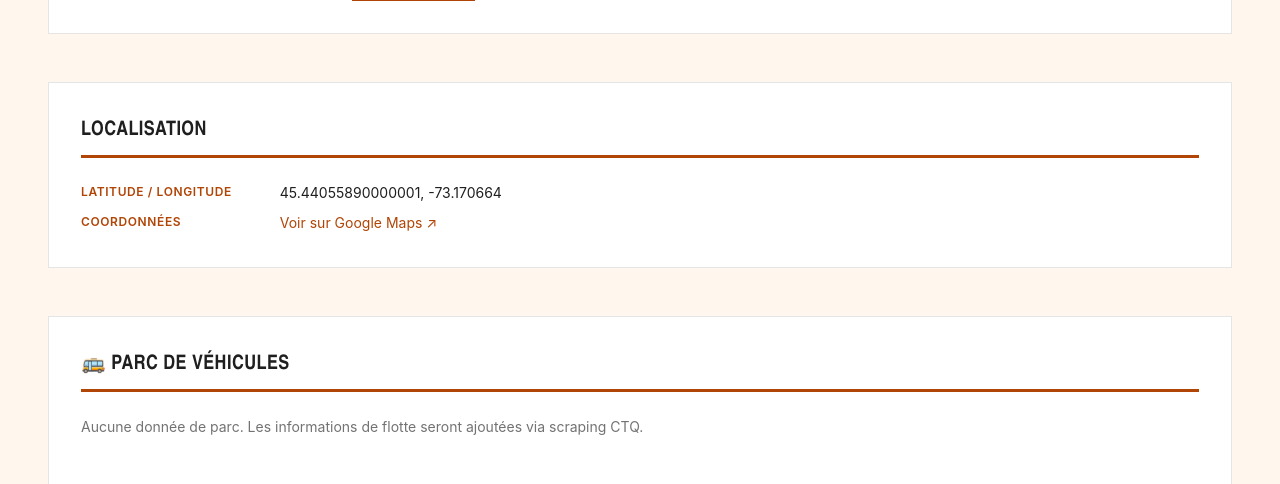
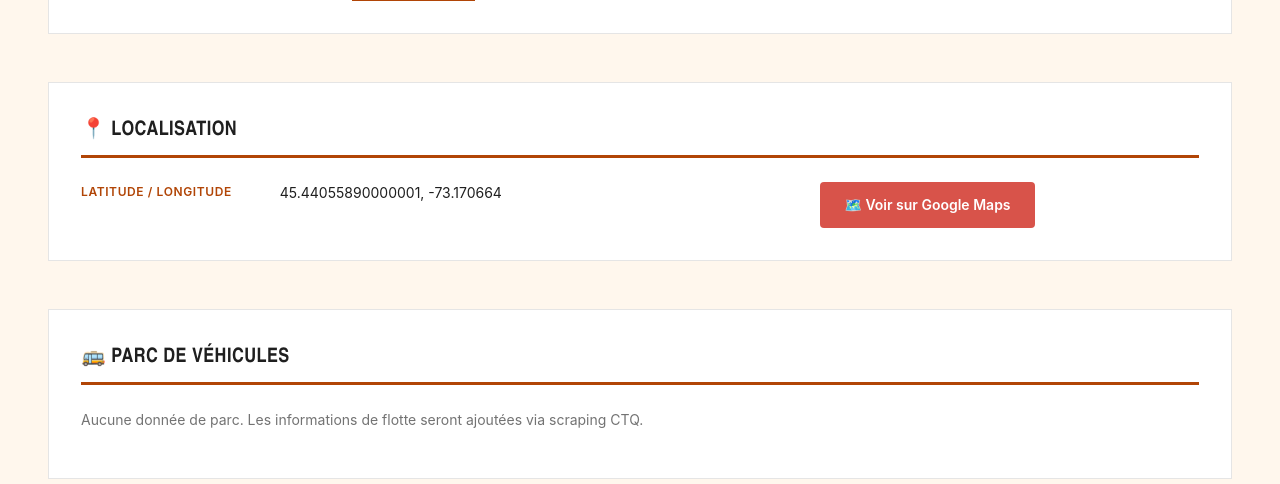
Before and after one commit to 1P1ca/bus-ma-targets, a Flask app: page /op/7 in a window 1280 px wide. Shown: the part 1571-2055 px from the top of the page. Run offline with Flask 3, Linux system fonts and the light colour scheme; data comes from the database, SQL or seed files in the repository; data that the repository does not hold is empty.

Commit message:
Replace satellite image with prominent Google Maps button
- Changed Installations section to Localisation
- Added styled Google Maps button instead of broken image placeholder
- Shows coordinates and direct map link for each operator

Co-Authored-By: Claude Haiku 4.5 <noreply@anthropic.com>

```diff
--- a/src/templates/op_detail.html
+++ b/src/templates/op_detail.html
@@ -111,16 +111,21 @@
   </form>
 </section>
 
-<!-- Installations -->
+<!-- Localisation -->
 <section id="installations" class="card">
-  <h2>Localisation</h2>
+  <h2>📍 Localisation</h2>
   {% if op['lat'] and op['lng'] %}
-    <dl class="kv">
-      <dt>Latitude / Longitude</dt>
-      <dd>{{ op['lat'] }}, {{ op['lng'] }}</dd>
-      <dt>Coordonnées</dt>
-      <dd><a href="https://maps.google.com/?q={{ op['lat'] }},{{ op['lng'] }}" target="_blank">Voir sur Google Maps ↗</a></dd>
-    </dl>
+    <div style="display: flex; gap: 2rem; align-items: flex-start;">
+      <dl class="kv" style="flex: 1;">
+        <dt>Latitude / Longitude</dt>
+        <dd>{{ op['lat'] }}, {{ op['lng'] }}</dd>
+      </dl>
+      <div style="flex: 1; text-align: center;">
+        <a href="https://maps.google.com/?q={{ op['lat'] }},{{ op['lng'] }}" target="_blank" style="display: inline-block; padding: 0.75rem 1.5rem; background: #d8534a; color: white; border-radius: 4px; text-decoration: none; font-weight: 600;">
+          🗺️ Voir sur Google Maps
+        </a>
+      </div>
+    </div>
   {% else %}
     <p class="muted">Coordonnées géographiques non disponibles.</p>
   {% endif %}
```
